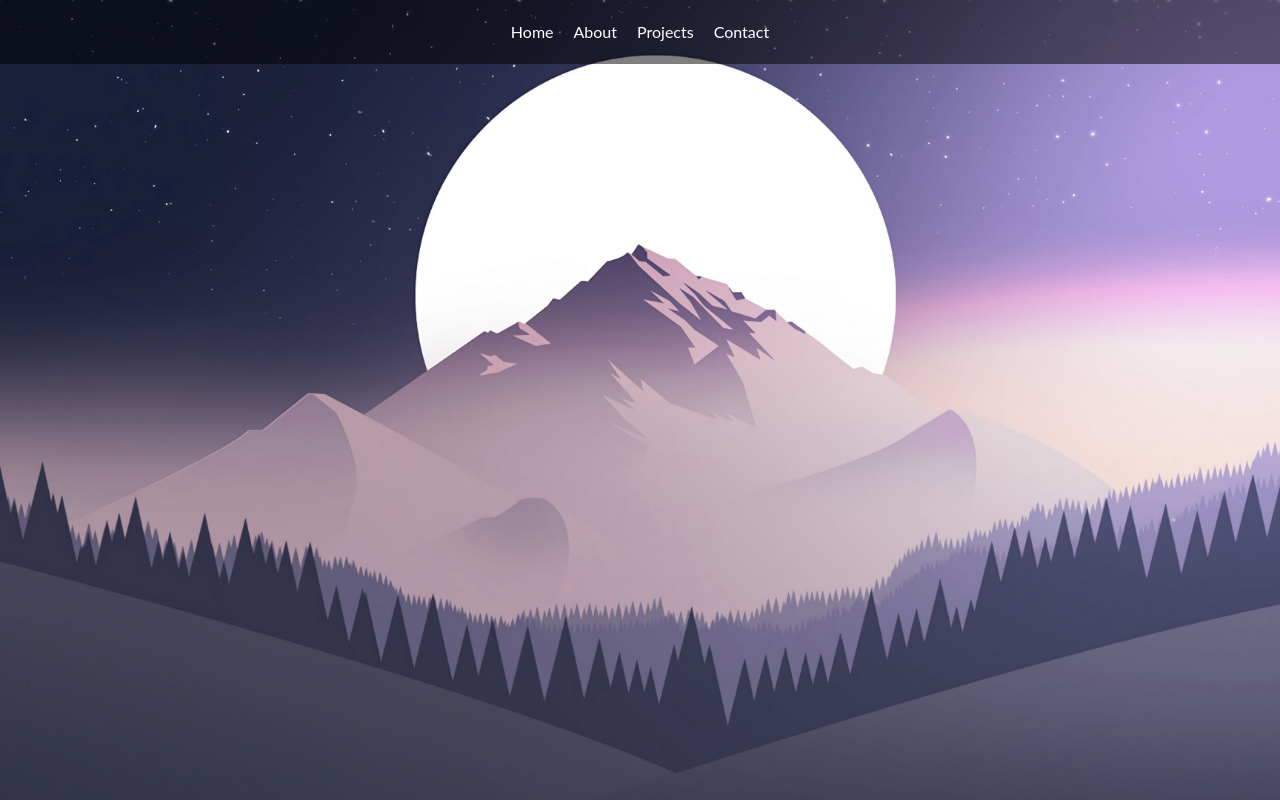
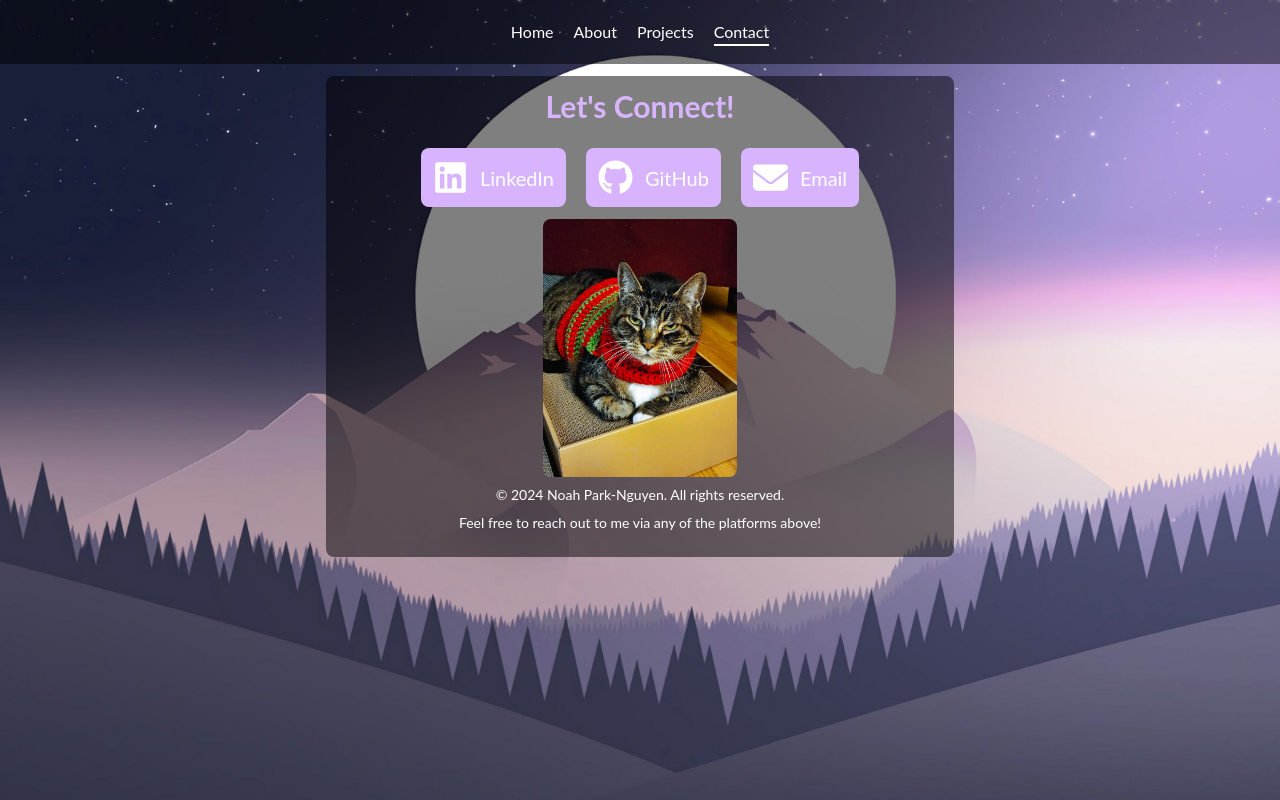
Before and after one commit to SerenePrince/Portfolio-V3, a React (Vite) app: page /noahpn/contact in a window 1280 px wide. Built offline with nearby package versions, Linux system fonts and the light colour scheme.

Commit message:
updated base

```diff
--- a/src/App.jsx
+++ b/src/App.jsx
@@ -9,15 +9,15 @@ function App() {
   return (
     <div
       className="bg-cover bg-center bg-no-repeat bg-fixed h-screen w-full"
-      style={{ backgroundImage: "url('/images/background_image.jpg')" }}
+      style={{ backgroundImage: "url('./images/background_image.jpg')" }}
     >
       <Header />
       <Routes>
-        <Route path="/" element={<Home />} />
-        <Route path="/home" element={<Home />} />
-        <Route path="/about" element={<About />} />
-        <Route path="/projects" element={<Projects />} />
-        <Route path="/contact" element={<Contact />} />
+        <Route path="/noahpn" element={<Home />} />
+        <Route path="/noahpn/home" element={<Home />} />
+        <Route path="/noahpn/about" element={<About />} />
+        <Route path="/noahpn/projects" element={<Projects />} />
+        <Route path="/noahpn/contact" element={<Contact />} />
       </Routes>
     </div>
   );
--- a/src/components/Contact.jsx
+++ b/src/components/Contact.jsx
@@ -35,7 +35,7 @@ function Contact() {
         {/* Footer Section */}
         <div className="flex flex-col text-center text-sm p-3 items-center align-middle">
           <img
-            src="/images/contact_cassie.jpg"
+            src="./images/contact_cassie.jpg"
             alt="A photo of Cassie the cat, looking rather displeased."
             className="rounded-lg lg:w-1/3 sm:w-1/2"
           ></img>
--- a/src/components/Home.jsx
+++ b/src/components/Home.jsx
@@ -13,7 +13,7 @@ function Home() {
         <div className="flex lg:flex-row flex-col items-center  text-center gap-3">
           <img
             className="w-1/2 h-auto rounded-lg fade-in-left"
-            src="/images/home_profile.jpg"
+            src="./images/home_profile.jpg"
             alt="Noah Park-Nguyen portrait"
           />
           <div className="text-left">
@@ -32,7 +32,7 @@ function Home() {
               contribute my skills as a programmer.
             </p>
             <a
-              href="/documents/NoahPN_Resume_2025.pdf"
+              href="./documents/NoahPN_Resume_2025.pdf"
               target="_blank"
               rel="noopener noreferrer"
               className="px-2 py-2 rounded bg-purple-300 hover:bg-white hover:text-purple-300 transition mt-2 fade-in-right inline-flex items-center gap-1"
--- a/src/components/Projects.jsx
+++ b/src/components/Projects.jsx
@@ -5,7 +5,7 @@ const Project = ({ url, title, description, skills, github, demo }) => {
   return (
     <div className="bg-black bg-opacity-50 rounded-lg p-3">
       <img
-        src={`/images/${url}`}
+        src={`./images/${url}`}
         alt={`Project thumbnail for ${title}`}
         className="rounded-lg mb-3"
       />
--- a/src/components/Skills.jsx
+++ b/src/components/Skills.jsx
@@ -2,7 +2,7 @@ import PropTypes from "prop-types";
 
 const Logo = ({ url, name }) => (
   <div className="inline-flex items-center gap-2">
-    <img src={`/images/${url}`} className="w-8 h-8" alt={name} />
+    <img src={`./images/${url}`} className="w-8 h-8" alt={name} />
     <p className="text-sm">{name}</p>
   </div>
 );
--- a/src/components/Summary.jsx
+++ b/src/components/Summary.jsx
@@ -17,7 +17,7 @@ function Summary() {
       </div>
       <div className="lg:w-1/3 w-full bg-black rounded-lg bg-opacity-50 fade-in p-3">
         <img
-          src="/images/about_profile.png"
+          src="./images/about_profile.png"
           alt="Noah's profile picture"
           className="rounded-lg object-cover w-full h-full"
         />
--- a/vite.config.js
+++ b/vite.config.js
@@ -4,4 +4,5 @@ import react from "@vitejs/plugin-react";
 // https://vite.dev/config/
 export default defineConfig({
   plugins: [react()],
+  base: "/noahpn/",
 });
```
Also changed, not shown: src/components/Header.jsx (+4 -4 lines).
